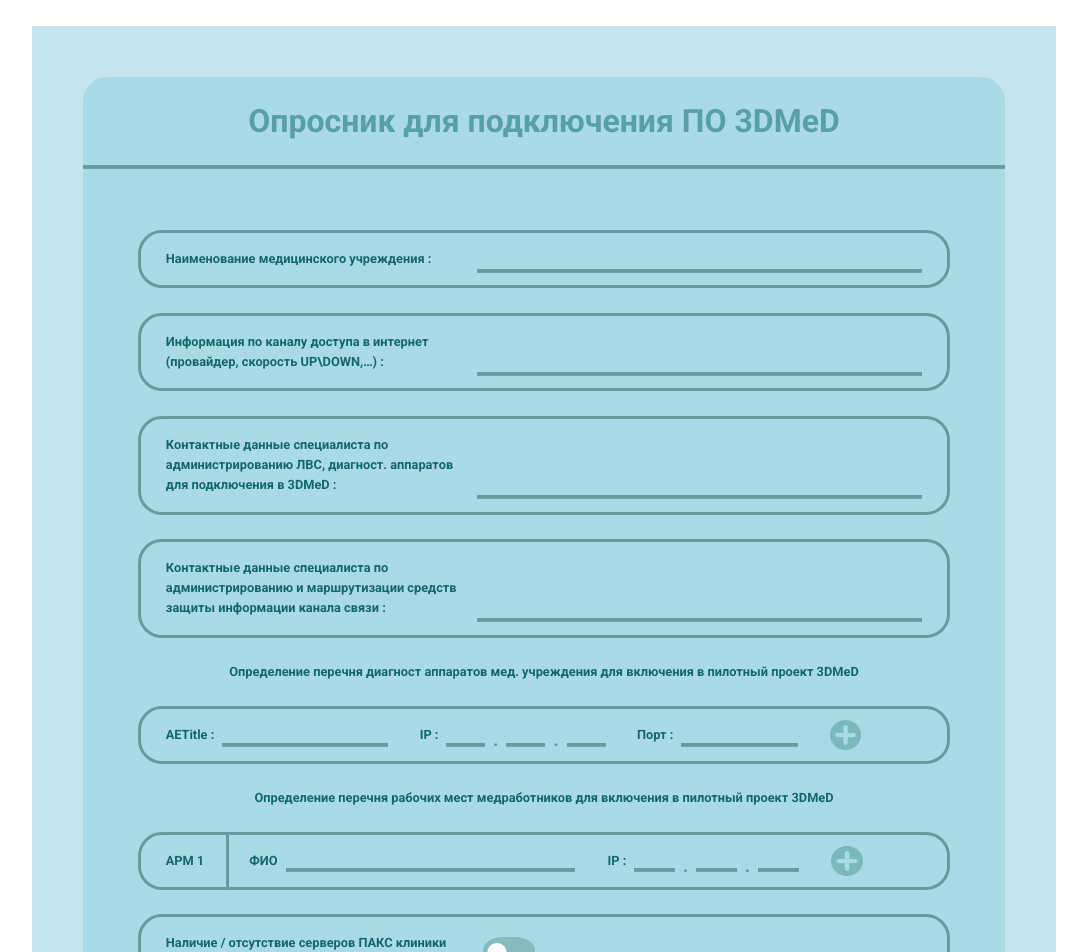
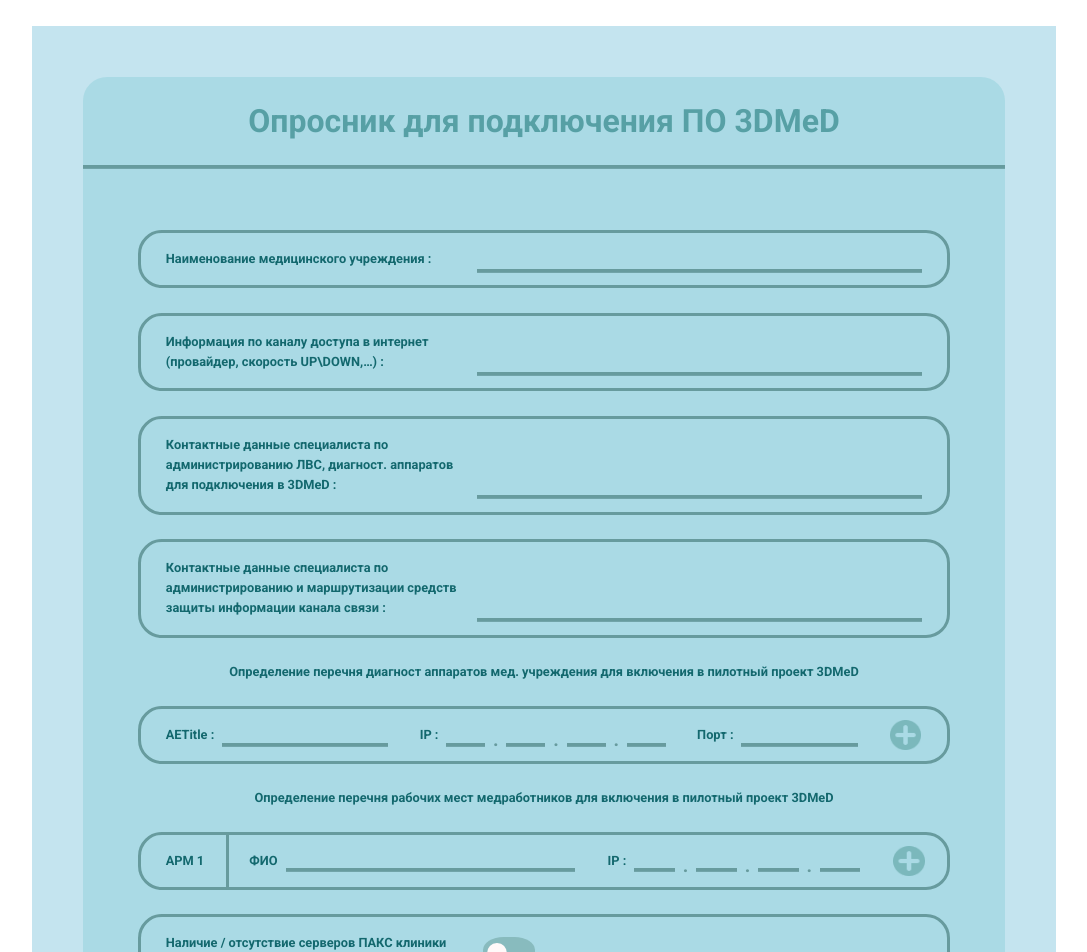
Before and after one commit to advxce/Web_storm, a React (Create React App) app in the folder forms/: page / in a window 1280 px wide. Shown: the top 952 px of the page, without its empty margins (96-1183 px from the left). Built offline with nearby package versions, Linux system fonts and the light colour scheme.

Commit message:
fix bag
work

```diff
--- a/forms/src/components/AETitle_Rows.js
+++ b/forms/src/components/AETitle_Rows.js
@@ -1,4 +1,4 @@
-import React from "react";
+import React, {useEffect} from "react";
 import {useState} from "react";
 import "./styles/AETitle_Rows.css"
 import PortFunc from "./PortFunc";
@@ -14,6 +14,7 @@
             AE_ip1: "",
             AE_ip2: "",
             AE_ip3: "",
+            AE_ip4:"",
             port: "",
             id: Date.now(),
         }],
@@ -36,6 +37,7 @@
                     AE_ip1: "",
                     AE_ip2: "",
                     AE_ip3: "",
+                    AE_ip4:"",
                     port: "",
                     id: Date.now()
                 }
@@ -55,18 +57,23 @@
     const [ip1, setIp1] = useState(false)
     const [ip2, setIp2] = useState(false)
     const [ip3, setIp3] = useState(false)
+    const [ip4, setIp4] = useState(false)
 
-    if (ip1 && ip2 && ip3) {
-        props.setIpAETitle(true)
-    } else {
-        props.setIpAETitle(false)
-    }
+    useEffect(()=>{
+            if (ip1 && ip2 && ip3 && ip4) {
+                props.setIpAETitle(true)
+            } else {
+                props.setIpAETitle(false)
+            }
+    },
+        [ip1,ip2,ip3,ip4])
+
 
     return (
         <div className="title-main--container">
             {value.map((element, index) => {
 
-                let ipString = element.AE_ip1 + "." + element.AE_ip2 + "." + element.AE_ip3
+                let ipString = element.AE_ip1 + "." + element.AE_ip2 + "." + element.AE_ip3 + "." + element.AE_ip4
 
                 return (
 
@@ -119,7 +126,7 @@
                         <input
                             required
                             onInput={onInput}
-                            className="ip--input input main--inputs"
+                            className="ip--input input"
                             type="number"
                             name="AE_ip3"
                             value={element.AE_ip3}
@@ -128,6 +135,21 @@
                                 e.target.value.length < 3 ? setIp3(false) : setIp3(true)
                                 handleChange(index, e)
 
+                            }}
+
+                        ></input>
+                        <div className="dot">.</div>
+                        <input
+                            required
+                            onInput={onInput}
+                            className="ip--input input main--inputs"
+                            type="number"
+                            name="AE_ip4"
+                            value={element.AE_ip4}
+                            onChange={(e) => {
+                                e.target.value = e.target.value.substring(0, 3)
+                                e.target.value.length < 3 ? setIp4(false) : setIp4(true)
+                                handleChange(index, e)
                             }}
 
                         ></input>
--- a/forms/src/components/APM_Rows.js
+++ b/forms/src/components/APM_Rows.js
@@ -1,4 +1,4 @@
-import React from 'react';
+import React, {useEffect} from 'react';
 import {useState} from "react";
 import "./styles/AETitle_Rows.css"
 import "./styles/APM.css"
@@ -17,6 +17,7 @@
             APM_ip1: "",
             APM_ip2: "",
             APM_ip3: "",
+            APM_ip4: "",
             id: Date.now(),
         }],
     );
@@ -40,6 +41,7 @@
                     APM_ip1: "",
                     APM_ip2: "",
                     APM_ip3: "",
+                    APM_ip4: "",
                     id: Date.now()
                 }
             ]
@@ -62,16 +64,20 @@
     const [ip1, setIp1] = useState(false)
     const [ip2, setIp2] = useState(false)
     const [ip3, setIp3] = useState(false)
+    const [ip4, setIp4] = useState(false)
 
-    if (ip1 && ip2 && ip3) {
-        props.setIpAPM(true)
-    } else {
-        props.setIpAPM(false)
-    }
+    useEffect(()=>{
+        if (ip1 && ip2 && ip3 && ip4) {
+            props.setIpAPM(true)
+        } else {
+            props.setIpAPM(false)
+        }
+    },[ip1,ip2,ip3,ip4])
+
 
     const main = value.map((element, index) => {
 
-        let ipString = element.APM_ip1 + "." + element.APM_ip2 + "." + element.APM_ip3
+        let ipString = element.APM_ip1 + "." + element.APM_ip2 + "." + element.APM_ip3+ "." + element.APM_ip4
 
         return (
             <div className="arm-inside--container" key={index}>
@@ -119,7 +125,7 @@
                 <div className="dot">.</div>
                 <input
                     required
-                    className="ip--input input main--inputs"
+                    className="ip--input input "
                     type="number"
                     onInput={onInput}
                     name="APM_ip3"
@@ -127,6 +133,20 @@
                     onChange={(e) => {
                         e.target.value = e.target.value.substring(0, 3)
                         e.target.value.length < 3 ? setIp3(false) : setIp3(true)
+                        handleChange(index, e)
+                    }}
+                ></input>
+                <div className="dot">.</div>
+                <input
+                    required
+                    className="ip--input input main--inputs"
+                    type="number"
+                    onInput={onInput}
+                    name="APM_ip4"
+                    value={element.APM_ip4}
+                    onChange={(e) => {
+                        e.target.value = e.target.value.substring(0, 3)
+                        e.target.value.length < 3 ? setIp4(false) : setIp4(true)
                         handleChange(index, e)
                     }}
                 ></input>
--- a/forms/src/components/Mailer.js
+++ b/forms/src/components/Mailer.js
@@ -51,7 +51,7 @@
 
     const warning_Ip = () => {
         message.warning({
-            content: 'Поле "IP" должно содержать 9 символов',
+            content: 'Поле "IP" должно содержать 12 символов',
             style: {
                 position: "absolute",
                 left: "34vw",
@@ -125,6 +125,9 @@
         error()
     }
 
+    console.log("ipARM"+ ipAPM)
+    console.log("ipAETitle"+ ipAETitle)
+
     return (
         <div className="page">
             <div className="form--container--outside">
--- a/forms/src/components/PortFunc.js
+++ b/forms/src/components/PortFunc.js
@@ -3,11 +3,11 @@
 
 function PortFunc(props) {
 
-    function checkValid(name) {
-        if (name.length < 15) {
+    function checkValid(word) {
+        if (word.length > 1) {
+            props.setPortState(true)
+        } else {
             props.setPortState(false)
-        } else {
-            props.setPortState(true)
         }
     }
 
@@ -16,12 +16,12 @@
     })
 
     function prettier(stroke) {
-        stroke = stroke.substring(0, 12)
-        let dot = stroke.match(/.{1,3}/g)
-        let newString = ""
-        if (stroke.length !== 0) {
-            newString = dot.join(".")
-        }
+        let newString = stroke.substring(0, 5)
+        // let dot = stroke.match(/.{1,3}/g)
+        // let newString = ""
+        // if (stroke.length !== 0) {
+        //     newString = dot.join(".")
+        // }
         checkValid(newString)
         setName(prevState => ({
             ...prevState, main_port: newString
@@ -33,6 +33,7 @@
         event.target.value = event.target.value.replace(/[^0-9+]/g, '')
     }
 
+    console.log(name)
     return (
         <input
             required
--- a/forms/src/components/styles/Email.css
+++ b/forms/src/components/styles/Email.css
@@ -190,10 +190,10 @@
 
 @media screen and (min-width: 1440px){
     .pop--container{
-        width: 100vw;
+        /*width: 100vw;*/
     }
     .pop-outside--container{
-        width: 100vw;
+        width: 99vw;
     }
     .box{
         width: 100%;
```
